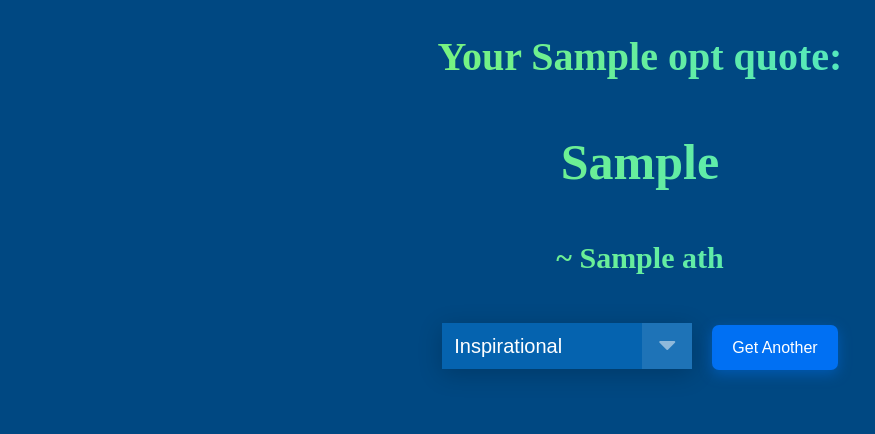
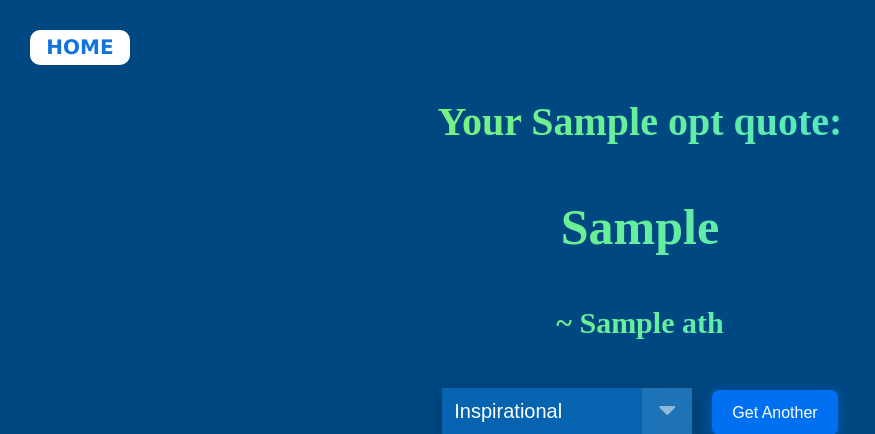
Before and after one commit to rhitajyotim411/Quote-Getter, a Flask app: template templates/qt.html in a window 1280 px wide. Shown: the top 434 px of the page, without its empty margins (0-875 px from the left). Run offline with Flask 2, Linux system fonts and the light colour scheme; the template is opened without the code that fills it: most values are stand-ins (such as "Sample title", 1, 10 or a date in 2020).

Commit message:
home button added

```diff
--- a/static/index.css
+++ b/static/index.css
@@ -104,3 +104,19 @@ h3 {
     font-size: 30px;
     display: inline-block;
 }
+
+#hlink {
+    font-size: 20px;
+    color: #1173dc;
+    font-family: Verdana, Geneva, Tahoma, sans-serif;
+    text-decoration: none;
+    display: inline-block;
+    font-weight: 600;
+    height: 25px;
+    width: 90px;
+    text-align: center;
+    margin: 30px 0px 0px 30px;
+    padding: 5px;
+    border-radius: 10px;
+    background-color: white;
+}
--- a/templates/qt.html
+++ b/templates/qt.html
@@ -16,6 +16,7 @@
 </head>
 
 <body>
+    <a href="/" id="hlink">HOME</a>
     <audio id="quote">
         <source src="{{ url }}" type="audio/mpeg">
     </audio>
```
Also changed, not shown: README.md.
